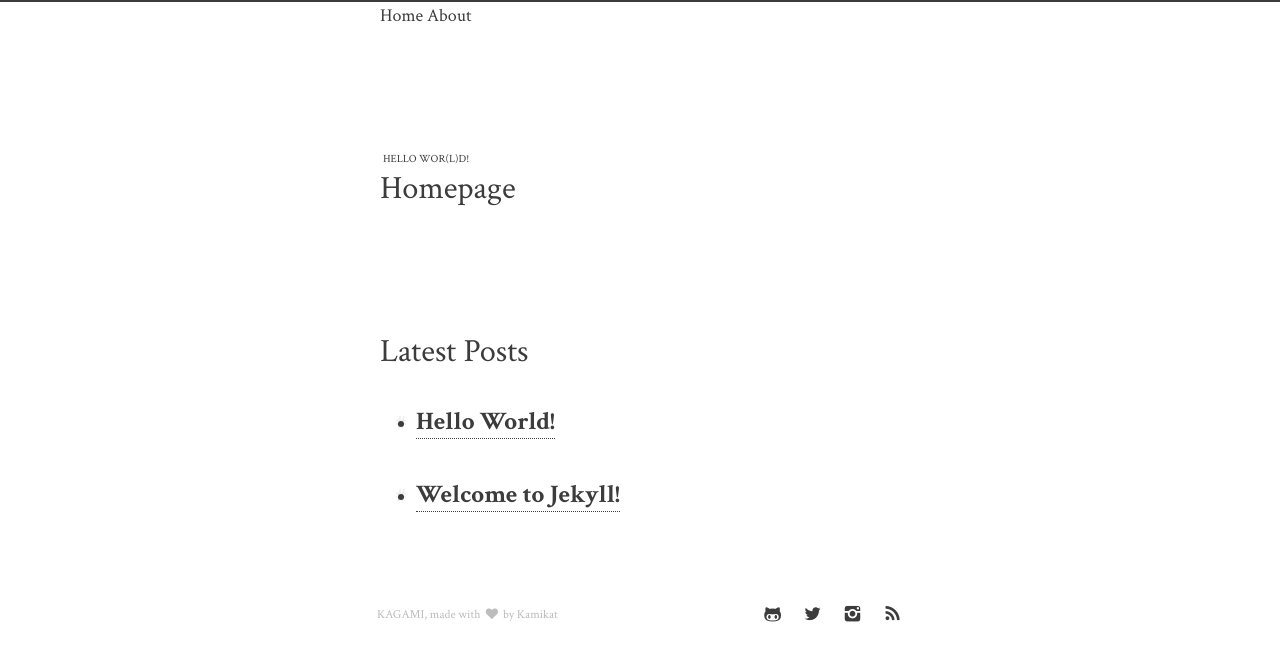
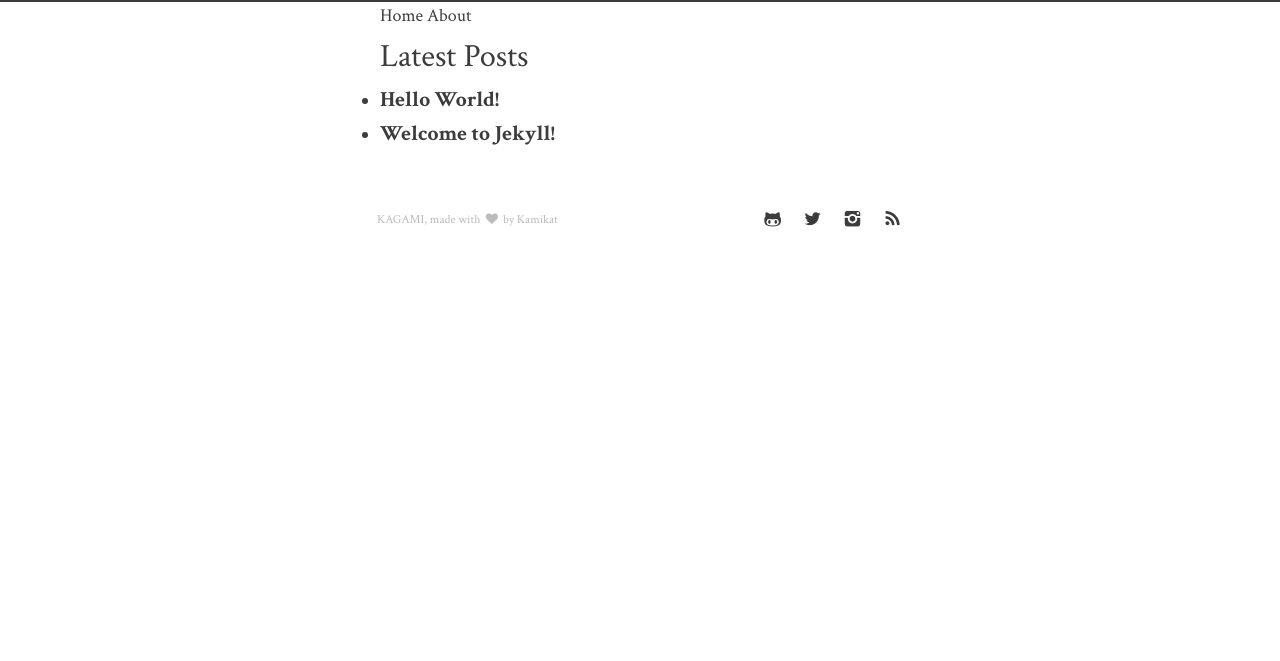
Before and after one commit to udarian/udarian.github.io, a Jekyll site: the page built from index.html, in a window 1280 px wide. Shown: the top 661 px of the page. Built offline with Jekyll 4.4.1, drawn with Linux system fonts in a browser that asks for light colours; part of the change alters nothing that is shown.

Commit message:
Ganti Kategori

```diff
--- a/index.html
+++ b/index.html
@@ -1,12 +1,12 @@
 ---
-layout: page
+layout: default
 title: Homepage
 ---
 <h1>Latest Posts</h1>
 <ul>
   {% for post in site.posts %}
     <li>
-      <h2><a href="{{ post.url }}">{{ post.title }}</a></h2>
+      <h3><a href="{{ post.url }}">{{ post.title }}</a></h3>
     </li>
   {% endfor %}
 </ul>
```
